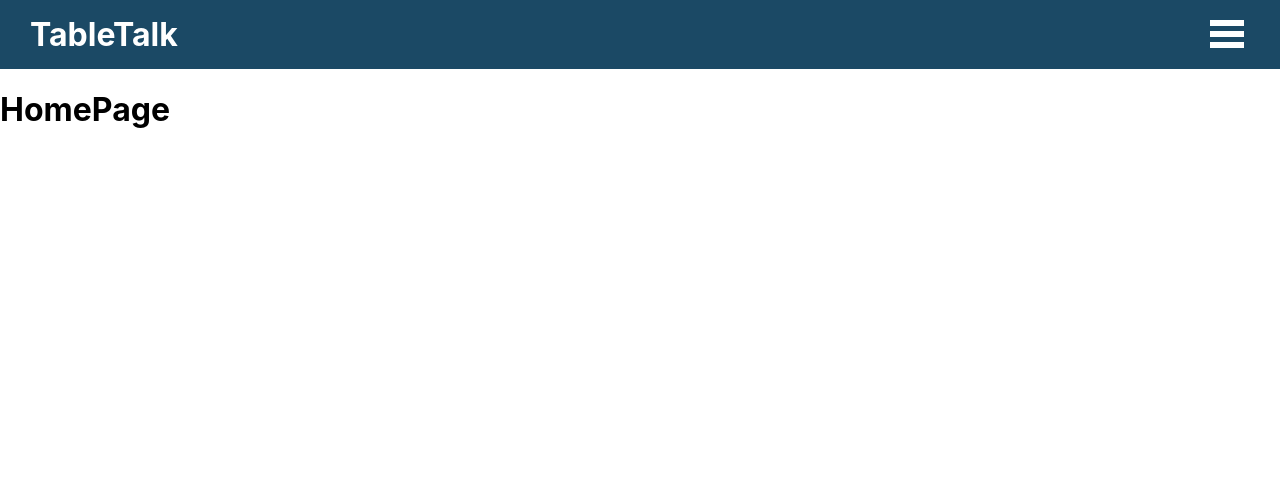
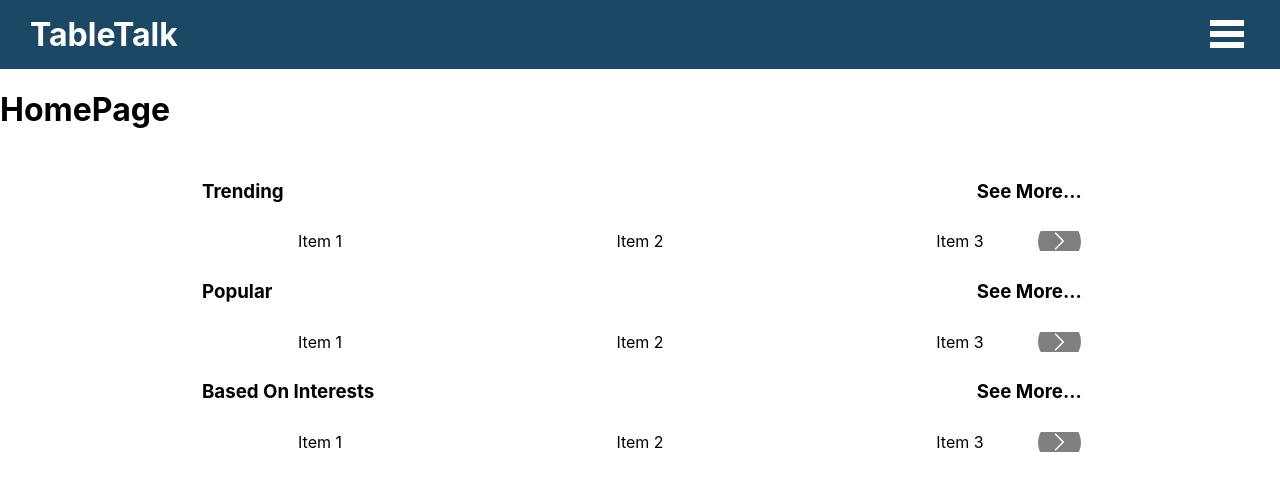
Before and after one commit to jerrodbush/TableTalk, a React (Create React App) app in the folder client/: page /home in a window 1280 px wide. Shown: the top 490 px of the page. Built offline with nearby package versions, Linux system fonts and the light colour scheme.

Commit message:
Added carousels to homepage, installed dep react-multi-carousel

```diff
--- a/client/src/App.css
+++ b/client/src/App.css
@@ -13,3 +13,51 @@ body {
   width: 100vw;
   background-color: #1B4965;
 }
+
+#carousel-container {
+  display: flex;
+  flex-direction: column;
+  justify-content: center;
+  align-content: center;
+  text-align: center;
+  width: 100vw;
+  height: 100%;
+}
+
+#carousel-text-wrapper {
+  display: grid;
+  margin-top: 0px;
+  padding: 10px;
+  width: 100vw;
+}
+
+#carousel-text-wrapper > * {
+  grid-column-start: 1;
+  grid-row-start: 1;
+}
+
+#carousel-text-wrapper > *:last-child {
+  justify-self: right;
+  align-self: center;
+}
+
+#carousel-text-wrapper > *:first-child {
+  justify-self: left;
+  align-self: center;
+  margin-left: 15vw;
+}
+
+#carousel-text-right {
+  margin-right: 16.27vw;
+}
+
+#carousel-wrapper {
+  width: 75vw;
+  padding-right: 50px;
+  display: flex;
+  flex-direction: column;
+  justify-content: center;
+  align-content: center;
+  align-self: center;
+  padding-left: 50px;
+}
--- a/client/src/components/HomePage.js
+++ b/client/src/components/HomePage.js
@@ -1,12 +1,90 @@
 import React from 'react'
 import NavBar from './NavBar';
 import '../App.css'
+import Carousel from 'react-multi-carousel';
+import 'react-multi-carousel/lib/styles.css';
 
 export default function HomePage() {
+
+  const responsive = {
+    desktop: {
+      breakpoint: { max: 3000, min: 1024 },
+      items: 5,
+      slidesToSlide: 5, // optional, default to 1.
+    },
+    tablet: {
+      breakpoint: { max: 1024, min: 464 },
+      items: 3,
+      slidesToSlide: 3, // optional, default to 1.
+    },
+    mobile: {
+      breakpoint: { max: 464, min: 0 },
+      items: 2,
+      slidesToSlide: 2, // optional, default to 1.
+    }
+  };
+
   return (
     <>
       <NavBar/>
       <h1>HomePage</h1>
+
+      <div id="carousel-container">
+        <div id="carousel-text-wrapper">
+          <h3>Trending</h3>
+          <h3 id="carousel-text-right">See More...</h3>
+        </div>
+        <div id="carousel-wrapper">
+          <Carousel responsive={responsive}>
+            <div>Item 1</div>
+            <div>Item 2</div>
+            <div>Item 3</div>
+            <div>Item 4</div>
+            <div>Item 4</div>
+            <div>Item 4</div>
+            <div>Item 4</div>
+            <div>Item Last</div>
+          </Carousel>
+        </div>
+      </div>
+
+      <div id="carousel-container">
+        <div id="carousel-text-wrapper">
+          <h3>Popular</h3>
+          <h3 id="carousel-text-right">See More...</h3>
+        </div>
+        <div id="carousel-wrapper">
+          <Carousel responsive={responsive} >
+            <div>Item 1</div>
+            <div>Item 2</div>
+            <div>Item 3</div>
+            <div>Item 4</div>
+            <div>Item 4</div>
+            <div>Item 4</div>
+            <div>Item 4</div>
+            <div>Item Last</div>
+          </Carousel>
+        </div>
+      </div>
+
+      <div id="carousel-container">
+        <div id="carousel-text-wrapper">
+          <h3>Based On Interests</h3>
+          <h3 id="carousel-text-right">See More...</h3>
+        </div>
+        <div id="carousel-wrapper">
+          <Carousel responsive={responsive}>
+            <div>Item 1</div>
+            <div>Item 2</div>
+            <div>Item 3</div>
+            <div>Item 4</div>
+            <div>Item 4</div>
+            <div>Item 4</div>
+            <div>Item 4</div>
+            <div>Item Last</div>
+          </Carousel>
+        </div>
+      </div>
     </>
   )
 }
```
